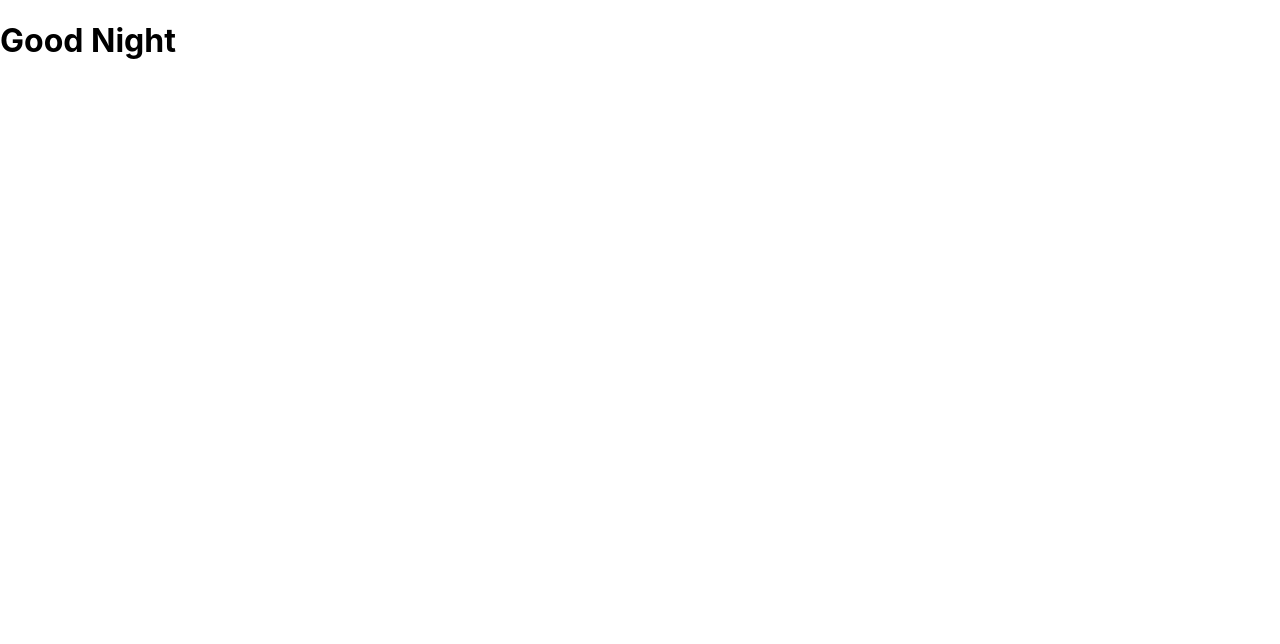
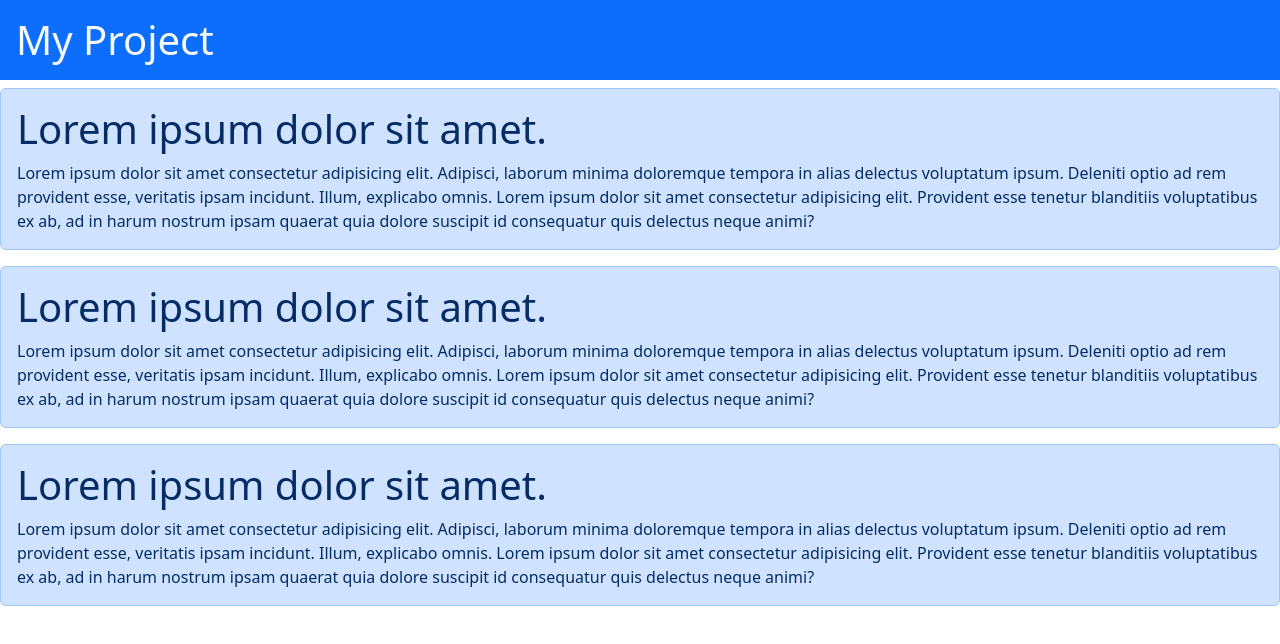
Before and after one commit to Poojakadam23/second-react-app, a React (Create React App) app: page / in a window 1280 px wide. Shown: the top 644 px of the page. Built offline with nearby package versions, Linux system fonts and the light colour scheme.

Commit message:
bootstrap

```diff
--- a/package.json
+++ b/package.json
@@ -6,6 +6,7 @@
     "@testing-library/jest-dom": "^5.16.5",
     "@testing-library/react": "^13.4.0",
     "@testing-library/user-event": "^13.5.0",
+    "bootstrap": "^5.3.0",
     "react": "^18.2.0",
     "react-dom": "^18.2.0",
     "react-scripts": "5.0.1",
--- a/src/App.js
+++ b/src/App.js
@@ -1,8 +1,42 @@
 function App() {
-  let jsx1 = <h1>Good Morning</h1>;
-  let jsx2 = <h1>Good Night</h1>;
+  return (
+    <>
+      <h1 className="bg-primary text-light p-3">My Project</h1>
 
-  return false ? jsx1 : jsx2;
+      <div className="alert alert-primary">
+        <h1>Lorem ipsum dolor sit amet.</h1>
+        Lorem ipsum dolor sit amet consectetur adipisicing elit. Adipisci,
+        laborum minima doloremque tempora in alias delectus voluptatum ipsum.
+        Deleniti optio ad rem provident esse, veritatis ipsam incidunt. Illum,
+        explicabo omnis. Lorem ipsum dolor sit amet consectetur adipisicing
+        elit. Provident esse tenetur blanditiis voluptatibus ex ab, ad in harum
+        nostrum ipsam quaerat quia dolore suscipit id consequatur quis delectus
+        neque animi?
+      </div>
+
+      <div className="alert alert-primary">
+        <h1>Lorem ipsum dolor sit amet.</h1>
+        Lorem ipsum dolor sit amet consectetur adipisicing elit. Adipisci,
+        laborum minima doloremque tempora in alias delectus voluptatum ipsum.
+        Deleniti optio ad rem provident esse, veritatis ipsam incidunt. Illum,
+        explicabo omnis. Lorem ipsum dolor sit amet consectetur adipisicing
+        elit. Provident esse tenetur blanditiis voluptatibus ex ab, ad in harum
+        nostrum ipsam quaerat quia dolore suscipit id consequatur quis delectus
+        neque animi?
+      </div>
+
+      <div className="alert alert-primary">
+        <h1>Lorem ipsum dolor sit amet.</h1>
+        Lorem ipsum dolor sit amet consectetur adipisicing elit. Adipisci,
+        laborum minima doloremque tempora in alias delectus voluptatum ipsum.
+        Deleniti optio ad rem provident esse, veritatis ipsam incidunt. Illum,
+        explicabo omnis. Lorem ipsum dolor sit amet consectetur adipisicing
+        elit. Provident esse tenetur blanditiis voluptatibus ex ab, ad in harum
+        nostrum ipsam quaerat quia dolore suscipit id consequatur quis delectus
+        neque animi?
+      </div>
+    </>
+  );
 }
 
 export default App;
--- a/src/index.js
+++ b/src/index.js
@@ -2,6 +2,7 @@ import React from 'react';
 import ReactDOM from 'react-dom/client';
 import './index.css';
 import App from './App';
+import "bootstrap/dist/css/bootstrap.css";
 import reportWebVitals from './reportWebVitals';
 
 const root = ReactDOM.createRoot(document.getElementById('root'));
```
Also changed, not shown: 1 other file (tests, documents, lock files or other folders).
